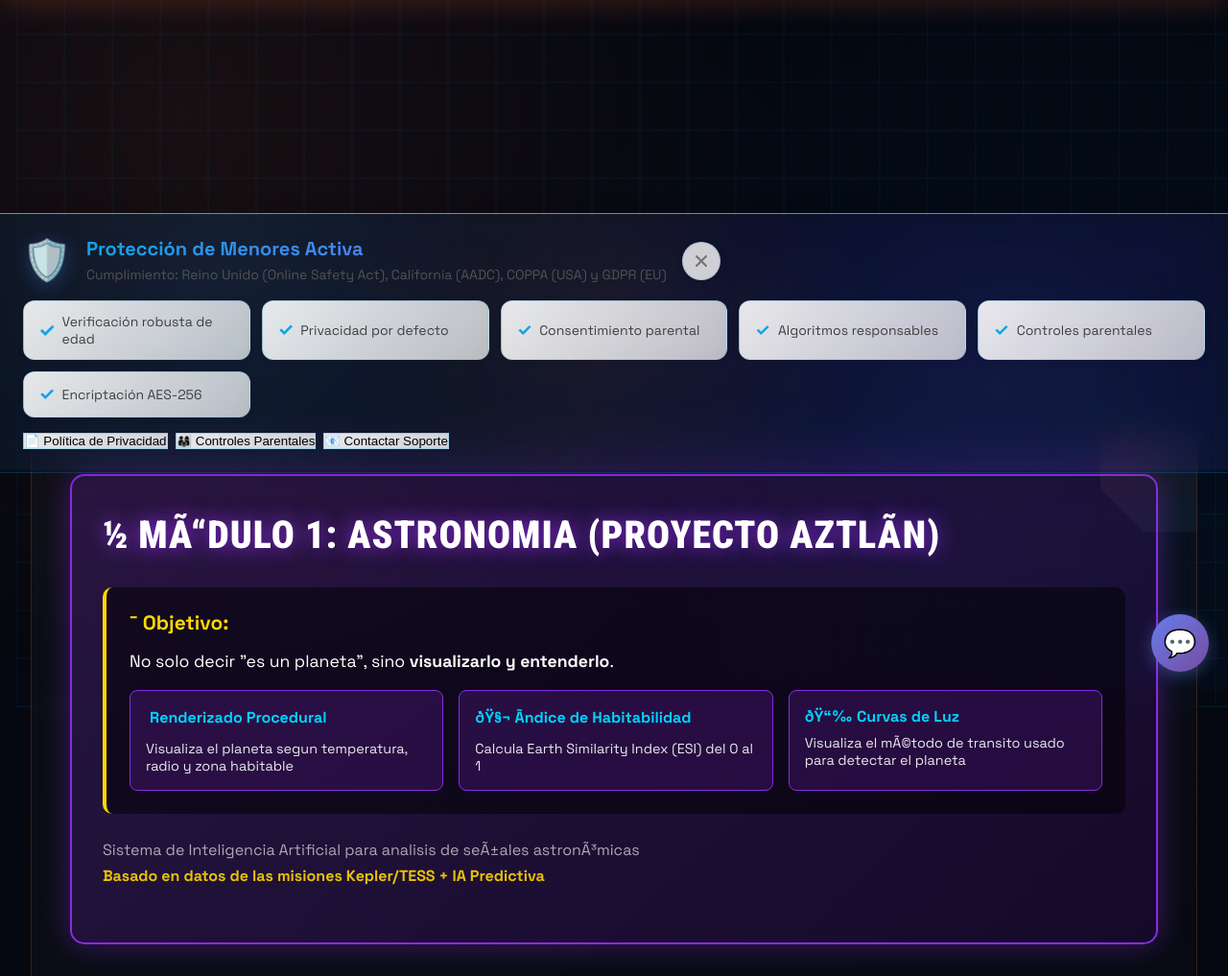
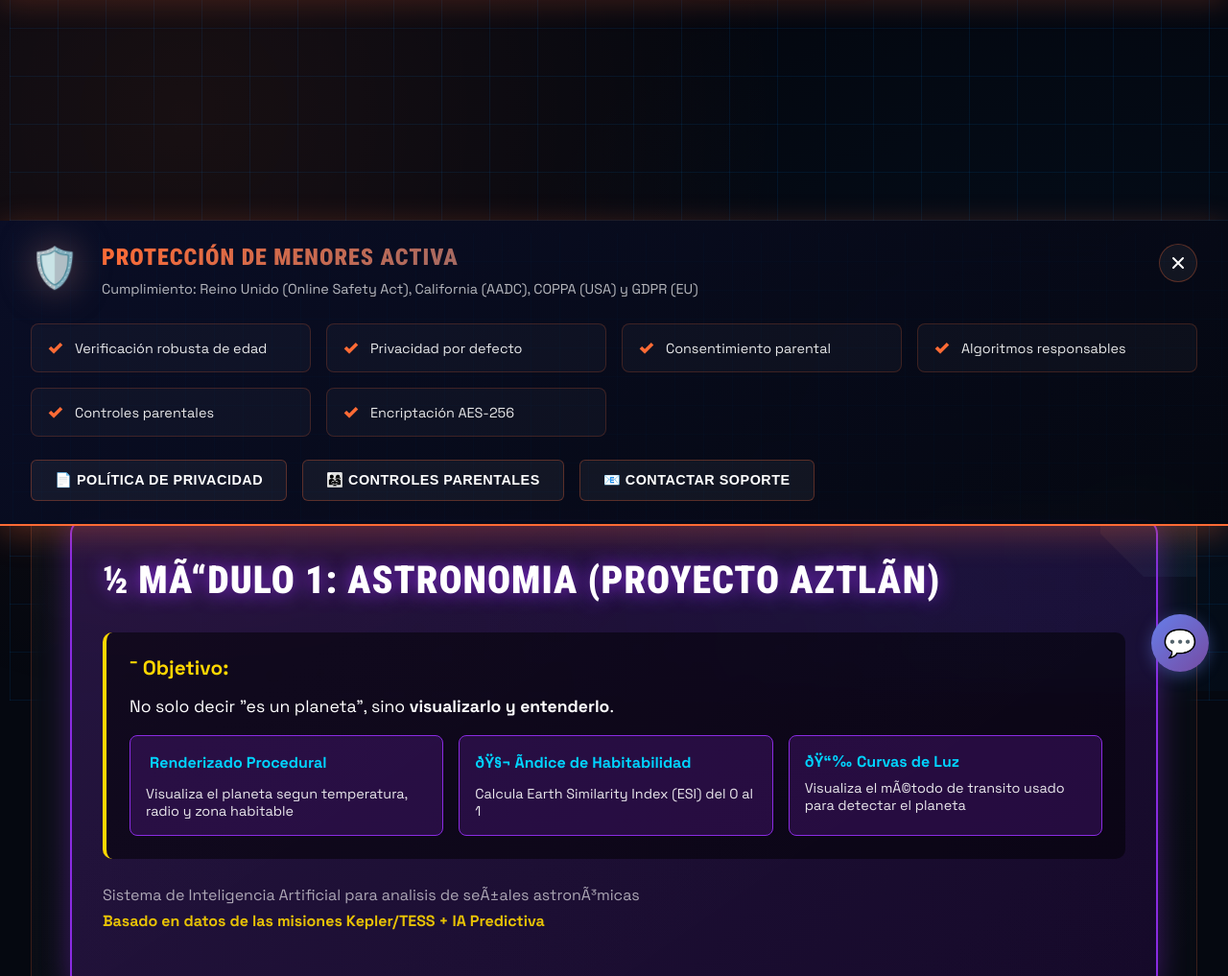
Before and after one commit to vicariant/aztlan-decode, a Flask app: page /astronomy in a window 1280 px wide. Shown: the part 80-1097 px from the top of the page at 96% size. Run offline with Flask 3, Linux system fonts and the light colour scheme; data comes from the database, SQL or seed files in the repository; data that the repository does not hold is empty; parts of the project's set-up code (start-up, migrations or seed data) failed here and were passed over.

Commit message:
FIX: Correcciones finales - Spider Charts import y Banner FTC/NASA

```diff
--- a/app.py
+++ b/app.py
@@ -121,16 +121,17 @@ def load_ai_models():
     global model, scaler, model_error
 
     try:
-        import joblib
-
         model_path = 'models/aztlan_model.pkl'
         scaler_path = 'models/aztlan_scaler.pkl'
 
         if not os.path.exists(model_path) or not os.path.exists(scaler_path):
             model_error = "[ADVERTENCIA] No se encontro el modelo de IA. Ejecuta train_model.py primero."
             print(model_error)
+            model = None
+            scaler = None
             return False
 
+        import joblib
         # Carga optimizada con mmap
         model = joblib.load(model_path, mmap_mode='r')
         scaler = joblib.load(scaler_path, mmap_mode='r')
@@ -141,6 +142,8 @@ def load_ai_models():
     except Exception as e:
         model_error = f"[ERROR] Error al cargar modelos: {str(e)}"
         print(model_error)
+        model = None
+        scaler = None
         return False
 
 def load_trident_system():
@@ -189,8 +192,7 @@ def load_enterprise_systems():
         print("[OK] Match Oracle cargado - Simulaciones de partidos disponibles")
 
         # 6. SPIDER CHARTS (Gráficas Radar)
-        from utils.spider_charts import chart_generator
-        spider_charts = chart_generator
+        from utils.spider_charts import spider_charts
         print("[OK] Spider Charts cargado - Visualizaciones radar disponibles")
 
         # 7. ADVANCED EXPORTER (PDF/Excel Profesional)
--- a/templates/components/compliance_banner.html
+++ b/templates/components/compliance_banner.html
@@ -1,4 +1,4 @@
-<!-- Professional Compliance Banner -->
+<!-- FTC/NASA Compliance Banner -->
 <div class="compliance-banner" id="complianceBanner">
     <div class="banner-container">
         <div class="banner-header">
@@ -42,13 +42,13 @@
         </div>
 
         <div class="banner-actions">
-            <button id="privacyBtn" class="btn btn-secondary btn-sm">
+            <button id="privacyBtn" class="btn">
                 📄 Política de Privacidad
             </button>
-            <button id="parentalBtn" class="btn btn-secondary btn-sm">
+            <button id="parentalBtn" class="btn">
                 👨‍👩‍👧 Controles Parentales
             </button>
-            <button id="supportBtn" class="btn btn-secondary btn-sm">
+            <button id="supportBtn" class="btn">
                 📧 Contactar Soporte
             </button>
         </div>
@@ -56,84 +56,40 @@
 </div>
 
 <style>
+/* FTC/NASA Mission Control Compliance Banner */
 .compliance-banner {
     position: fixed;
-    top: 72px;
+    top: 80px;
     left: 0;
     right: 0;
-    background: linear-gradient(135deg,
-        rgba(14, 165, 233, 0.03) 0%,
-        rgba(139, 92, 246, 0.03) 50%,
-        rgba(14, 165, 233, 0.03) 100%);
-    background-size: 200% 200%;
-    backdrop-filter: blur(20px) saturate(180%);
-    border-bottom: 1px solid rgba(14, 165, 233, 0.2);
-    box-shadow: 0 8px 32px rgba(0, 0, 0, 0.08),
-                inset 0 1px 0 rgba(255, 255, 255, 0.5);
+    background: linear-gradient(145deg, rgba(10, 14, 39, 0.98) 0%, rgba(5, 8, 16, 0.95) 100%);
+    backdrop-filter: blur(20px);
+    border-bottom: 2px solid #FF6B35;
+    box-shadow: 0 8px 32px rgba(255, 107, 53, 0.3);
     z-index: 999;
-    animation: slideDown 0.5s cubic-bezier(0.4, 0, 0.2, 1),
-               gradientShift 8s ease infinite;
-    max-height: 90vh;
+    animation: slideDown 0.5s cubic-bezier(0.4, 0, 0.2, 1);
+    max-height: 85vh;
     overflow-y: auto;
     position: relative;
 }
 
-/* Animated gradient background */
-@keyframes gradientShift {
-    0%, 100% { background-position: 0% 50%; }
-    50% { background-position: 100% 50%; }
-}
-
-/* Floating particles effect */
+/* Animated Tech Grid Background */
 .compliance-banner::before {
     content: '';
     position: absolute;
-    top: 0;
-    left: 0;
-    right: 0;
-    bottom: 0;
-    background-image:
-        radial-gradient(circle at 20% 30%, rgba(14, 165, 233, 0.15) 0%, transparent 50%),
-        radial-gradient(circle at 80% 70%, rgba(139, 92, 246, 0.15) 0%, transparent 50%),
-        radial-gradient(circle at 50% 50%, rgba(255, 107, 53, 0.1) 0%, transparent 40%);
-    animation: particleFloat 10s ease-in-out infinite;
+    inset: 0;
+    background:
+        linear-gradient(90deg, rgba(0, 102, 179, 0.08) 1px, transparent 1px),
+        linear-gradient(0deg, rgba(0, 102, 179, 0.08) 1px, transparent 1px);
+    background-size: 30px 30px;
+    animation: gridMove 15s linear infinite;
     pointer-events: none;
-    z-index: 0;
+    opacity: 0.5;
 }
 
-@keyframes particleFloat {
-    0%, 100% {
-        transform: translateY(0) scale(1);
-        opacity: 0.5;
-    }
-    50% {
-        transform: translateY(-10px) scale(1.05);
-        opacity: 0.8;
-    }
-}
-
-/* Shine effect */
-.compliance-banner::after {
-    content: '';
-    position: absolute;
-    top: -50%;
-    left: -50%;
-    width: 200%;
-    height: 200%;
-    background: linear-gradient(
-        45deg,
-        transparent 30%,
-        rgba(255, 255, 255, 0.1) 50%,
-        transparent 70%
-    );
-    animation: shine 6s ease-in-out infinite;
-    pointer-events: none;
-    z-index: 1;
-}
-
-@keyframes shine {
-    0% { transform: translateX(-100%) translateY(-100%) rotate(45deg); }
-    100% { transform: translateX(100%) translateY(100%) rotate(45deg); }
+@keyframes gridMove {
+    0% { transform: translate(0, 0); }
+    100% { transform: translate(30px, 30px); }
 }
 
 @keyframes slideDown {
@@ -159,105 +115,102 @@
 }
 
 .banner-container {
-    max-width: 1280px;
+    max-width: 1400px;
     margin: 0 auto;
-    padding: 1.5rem;
+    padding: 1.5rem 2rem;
     position: relative;
     z-index: 2;
 }
 
 .banner-header {
     display: flex;
-    align-items: center;
-    gap: 1rem;
-    margin-bottom: 1rem;
+    align-items: flex-start;
+    gap: 1.5rem;
+    margin-bottom: 1.5rem;
 }
 
 .banner-icon {
     font-size: 2.5rem;
     flex-shrink: 0;
+    filter: drop-shadow(0 0 15px rgba(255, 107, 53, 0.6));
     animation: iconPulse 3s ease-in-out infinite;
-    filter: drop-shadow(0 4px 8px rgba(14, 165, 233, 0.3));
 }
 
 @keyframes iconPulse {
     0%, 100% {
         transform: scale(1);
-        filter: drop-shadow(0 4px 8px rgba(14, 165, 233, 0.3));
+        filter: drop-shadow(0 0 15px rgba(255, 107, 53, 0.6));
     }
     50% {
         transform: scale(1.1);
-        filter: drop-shadow(0 6px 12px rgba(139, 92, 246, 0.4));
+        filter: drop-shadow(0 0 25px rgba(0, 102, 179, 0.8));
     }
 }
 
+.banner-header-text {
+    flex: 1;
+}
+
 .banner-header h3 {
-    color: var(--text-primary, #171717);
-    font-size: 1.25rem;
-    font-weight: 700;
-    margin: 0;
-    flex: 1;
-    background: linear-gradient(135deg, #0ea5e9 0%, #8b5cf6 100%);
+    font-family: 'Roboto Condensed', Arial, sans-serif;
+    font-size: 1.5rem;
+    font-weight: 900;
+    text-transform: uppercase;
+    letter-spacing: 1px;
+    margin: 0 0 0.5rem 0;
+    background: linear-gradient(135deg, #FF6B35, #0066B3);
     -webkit-background-clip: text;
     -webkit-text-fill-color: transparent;
     background-clip: text;
 }
 
 .banner-header p {
-    color: var(--text-secondary, #525252);
-    font-size: 0.875rem;
-    margin: 0.25rem 0 0 0;
-    line-height: 1.5;
+    color: rgba(255, 255, 255, 0.7);
+    font-size: 0.9rem;
+    margin: 0;
+    line-height: 1.6;
 }
 
 .banner-close {
-    background: rgba(255, 255, 255, 0.8);
-    border: 1px solid rgba(14, 165, 233, 0.2);
-    color: #737373;
-    font-size: 1.5rem;
-    width: 2.5rem;
-    height: 2.5rem;
+    width: 40px;
+    height: 40px;
+    background: rgba(255, 255, 255, 0.05);
+    border: 1px solid rgba(255, 107, 53, 0.3);
+    border-radius: 50%;
+    color: white;
     display: flex;
     align-items: center;
     justify-content: center;
     cursor: pointer;
-    border-radius: 50%;
-    transition: all 0.3s cubic-bezier(0.4, 0, 0.2, 1);
+    transition: all 0.3s ease;
     flex-shrink: 0;
-    box-shadow: 0 2px 8px rgba(0, 0, 0, 0.1);
 }
 
 .banner-close:hover {
-    background: linear-gradient(135deg, #ff6b35 0%, #0ea5e9 100%);
-    color: white;
-    transform: rotate(90deg) scale(1.1);
+    background: linear-gradient(135deg, #FF6B35, #0066B3);
     border-color: transparent;
-    box-shadow: 0 4px 16px rgba(255, 107, 53, 0.4);
+    transform: rotate(90deg) scale(1.15);
+    box-shadow: 0 0 25px rgba(255, 107, 53, 0.6);
 }
 
 .banner-features {
     display: grid;
-    grid-template-columns: repeat(auto-fit, minmax(200px, 1fr));
-    gap: 0.75rem;
-    margin: 1rem 0;
+    grid-template-columns: repeat(auto-fit, minmax(250px, 1fr));
+    gap: 1rem;
+    margin: 1.5rem 0;
 }
 
 .feature-item {
     display: flex;
     align-items: center;
-    gap: 0.5rem;
+    gap: 0.75rem;
     padding: 0.75rem 1rem;
-    background: linear-gradient(135deg,
-        rgba(255, 255, 255, 0.9) 0%,
-        rgba(255, 255, 255, 0.7) 100%);
-    backdrop-filter: blur(10px);
-    border: 1px solid rgba(14, 165, 233, 0.2);
-    border-radius: 12px;
-    font-size: 0.875rem;
-    color: var(--text-primary, #404040);
-    transition: all 0.3s cubic-bezier(0.4, 0, 0.2, 1);
-    cursor: default;
-    box-shadow: 0 2px 8px rgba(0, 0, 0, 0.05);
+    background: rgba(255, 255, 255, 0.03);
+    border: 1px solid rgba(255, 107, 53, 0.2);
+    border-radius: 8px;
+    font-size: 0.9rem;
+    color: rgba(255, 255, 255, 0.9);
+    transition: all 0.3s ease;
     position: relative;
     overflow: hidden;
 }
@@ -269,10 +222,7 @@
     left: -100%;
     width: 100%;
     height: 100%;
-    background: linear-gradient(90deg,
-        transparent 0%,
-        rgba(14, 165, 233, 0.1) 50%,
-        transparent 100%);
+    background: linear-gradient(90deg, transparent, rgba(255, 107, 53, 0.1), transparent);
     transition: left 0.5s ease;
 }
 
@@ -281,46 +231,38 @@
 }
 
 .feature-item:hover {
-    transform: translateY(-2px) scale(1.02);
-    border-color: rgba(14, 165, 233, 0.4);
-    box-shadow: 0 8px 24px rgba(14, 165, 233, 0.15);
+    border-color: #FF6B35;
+    background: rgba(255, 107, 53, 0.08);
+    transform: translateX(5px);
 }
 
 .feature-icon {
-    color: #0ea5e9;
-    font-weight: 700;
-    font-size: 1.1rem;
-    animation: checkBounce 2s ease-in-out infinite;
+    color: #FF6B35;
+    font-weight: 900;
+    font-size: 1.2rem;
 }
-
-@keyframes checkBounce {
-    0%, 100% { transform: scale(1); }
-    50% { transform: scale(1.2); }
-}
-
-.feature-item:nth-child(1) .feature-icon { animation-delay: 0s; }
-.feature-item:nth-child(2) .feature-icon { animation-delay: 0.2s; }
-.feature-item:nth-child(3) .feature-icon { animation-delay: 0.4s; }
-.feature-item:nth-child(4) .feature-icon { animation-delay: 0.6s; }
-.feature-item:nth-child(5) .feature-icon { animation-delay: 0.8s; }
-.feature-item:nth-child(6) .feature-icon { animation-delay: 1s; }
 
 .banner-actions {
     display: flex;
-    gap: 0.75rem;
+    gap: 1rem;
     flex-wrap: wrap;
     margin-top: 1.5rem;
 }
 
 .banner-actions .btn {
+    padding: 0.75rem 1.5rem;
+    background: rgba(255, 255, 255, 0.05);
+    border: 1px solid rgba(255, 107, 53, 0.3);
+    border-radius: 6px;
+    color: white;
+    font-weight: 600;
+    font-size: 0.9rem;
+    text-transform: uppercase;
+    letter-spacing: 0.5px;
+    cursor: pointer;
+    transition: all 0.3s ease;
     position: relative;
     overflow: hidden;
-    transition: all 0.3s cubic-bezier(0.4, 0, 0.2, 1);
-    border: 1px solid rgba(14, 165, 233, 0.3);
-    background: linear-gradient(135deg,
-        rgba(255, 255, 255, 0.9) 0%,
-        rgba(255, 255, 255, 0.8) 100%);
-    backdrop-filter: blur(10px);
 }
 
 .banner-actions .btn::before {
@@ -331,11 +273,9 @@
     width: 0;
     height: 0;
     border-radius: 50%;
-    background: radial-gradient(circle,
-        rgba(14, 165, 233, 0.2) 0%,
-        transparent 70%);
+    background: radial-gradient(circle, rgba(255, 107, 53, 0.3), transparent);
     transform: translate(-50%, -50%);
-    transition: width 0.5s ease, height 0.5s ease;
+    transition: width 0.4s ease, height 0.4s ease;
 }
 
 .banner-actions .btn:hover::before {
@@ -344,74 +284,15 @@
 }
 
 .banner-actions .btn:hover {
+    background: linear-gradient(135deg, #FF6B35, #0066B3);
+    border-color: transparent;
     transform: translateY(-2px);
-    border-color: rgba(14, 165, 233, 0.5);
-    box-shadow: 0 8px 24px rgba(14, 165, 233, 0.2);
-}
-
-.banner-actions {
-    display: flex;
-    gap: 0.5rem;
-    flex-wrap: wrap;
-    margin-top: 1rem;
-}
-
-/* Dark Mode Styles */
-[data-theme="dark"] .compliance-banner {
-    background: linear-gradient(135deg,
-        rgba(14, 165, 233, 0.08) 0%,
-        rgba(139, 92, 246, 0.08) 50%,
-        rgba(14, 165, 233, 0.08) 100%);
-    border-bottom-color: rgba(14, 165, 233, 0.3);
-    box-shadow: 0 8px 32px rgba(0, 0, 0, 0.3),
-                inset 0 1px 0 rgba(255, 255, 255, 0.1);
-}
-
-[data-theme="dark"] .compliance-banner::before {
-    background-image:
-        radial-gradient(circle at 20% 30%, rgba(14, 165, 233, 0.25) 0%, transparent 50%),
-        radial-gradient(circle at 80% 70%, rgba(139, 92, 246, 0.25) 0%, transparent 50%),
-        radial-gradient(circle at 50% 50%, rgba(255, 107, 53, 0.15) 0%, transparent 40%);
-}
-
-[data-theme="dark"] .feature-item {
-    background: linear-gradient(135deg,
-        rgba(255, 255, 255, 0.05) 0%,
-        rgba(255, 255, 255, 0.02) 100%);
-    border-color: rgba(14, 165, 233, 0.3);
-    color: var(--text-primary, #fafafa);
-}
-
-[data-theme="dark"] .feature-item:hover {
-    background: linear-gradient(135deg,
-        rgba(14, 165, 233, 0.15) 0%,
-        rgba(139, 92, 246, 0.15) 100%);
-    border-color: rgba(14, 165, 233, 0.5);
-    box-shadow: 0 8px 24px rgba(14, 165, 233, 0.3);
-}
-
-[data-theme="dark"] .banner-actions .btn {
-    background: linear-gradient(135deg,
-        rgba(255, 255, 255, 0.05) 0%,
-        rgba(255, 255, 255, 0.02) 100%);
-    border-color: rgba(14, 165, 233, 0.3);
-    color: var(--text-primary, #fafafa);
-}
-
-[data-theme="dark"] .banner-actions .btn:hover {
-    border-color: rgba(14, 165, 233, 0.6);
-    box-shadow: 0 8px 24px rgba(14, 165, 233, 0.4);
-}
-
-[data-theme="dark"] .banner-close {
-    background: rgba(0, 0, 0, 0.3);
-    border-color: rgba(14, 165, 233, 0.3);
-    color: #fafafa;
+    box-shadow: 0 8px 20px rgba(255, 107, 53, 0.4);
 }
 
 @media (max-width: 768px) {
     .compliance-banner {
-        top: 64px;
+        top: 80px;
     }
 
     .banner-container {
@@ -419,17 +300,19 @@
     }
 
     .banner-header {
-        flex-wrap: wrap;
+        flex-direction: column;
+        gap: 1rem;
     }
 
     .banner-close {
-        order: -1;
-        margin-left: auto;
+        position: absolute;
+        top: 1rem;
+        right: 1rem;
     }
 
     .banner-features {
         grid-template-columns: 1fr;
-        gap: 0.5rem;
+        gap: 0.75rem;
     }
 
     .banner-actions {
@@ -438,85 +321,52 @@
 
     .banner-actions .btn {
         width: 100%;
-        justify-content: center;
-    }
-}
-
-@media (max-width: 480px) {
-    .banner-container {
-        padding: 0.75rem;
-    }
-
-    .banner-icon {
-        font-size: 1.5rem;
-    }
-
-    .banner-header h3 {
-        font-size: 1.125rem;
     }
 }
 </style>
 
 <script>
-// Esperar a que el DOM esté listo
 document.addEventListener('DOMContentLoaded', function() {
-    var banner = document.getElementById('complianceBanner');
-    var closeBtn = document.getElementById('closeBannerBtn');
-    var privacyBtn = document.getElementById('privacyBtn');
-    var parentalBtn = document.getElementById('parentalBtn');
-    var supportBtn = document.getElementById('supportBtn');
+    const banner = document.getElementById('complianceBanner');
+    const closeBtn = document.getElementById('closeBannerBtn');
+    const privacyBtn = document.getElementById('privacyBtn');
+    const parentalBtn = document.getElementById('parentalBtn');
+    const supportBtn = document.getElementById('supportBtn');
 
-    // Verificar si el banner ya fue cerrado
-    var bannerClosed = localStorage.getItem('complianceBannerClosed');
-    if (bannerClosed === 'true' && banner) {
+    // Check if banner should be shown
+    if (localStorage.getItem('bannerClosed') === 'true') {
         banner.style.display = 'none';
     }
 
-    // Función para cerrar el banner
+    // Close banner
     if (closeBtn) {
-        closeBtn.addEventListener('click', function(e) {
-            e.preventDefault();
-            if (banner) {
-                banner.style.animation = 'slideUp 0.3s cubic-bezier(0.4, 0, 0.2, 1)';
-                setTimeout(function() {
-                    banner.style.display = 'none';
-                    localStorage.setItem('complianceBannerClosed', 'true');
-                }, 300);
-            }
+        closeBtn.addEventListener('click', function() {
+            banner.style.animation = 'slideUp 0.4s ease-out forwards';
+            setTimeout(() => {
+                banner.style.display = 'none';
+                localStorage.setItem('bannerClosed', 'true');
+            }, 400);
         });
     }
 
-    // Botón política de privacidad
+    // Privacy policy
     if (privacyBtn) {
         privacyBtn.addEventListener('click', function() {
-            alert('📄 Política de Privacidad\n\n' +
-                  '🔒 Protegemos tus datos con:\n' +
-                  '  • Encriptación AES-256\n' +
-                  '  • Sin venta de datos a terceros\n' +
-                  '  • Control total sobre tu información\n' +
-                  '  • Cumplimiento GDPR, COPPA, AADC\n\n' +
-                  '📧 Para más información: privacy@aztlan-decode.com');
+            window.open('/privacy', '_blank');
         });
     }
 
-    // Botón controles parentales
+    // Parental controls
     if (parentalBtn) {
         parentalBtn.addEventListener('click', function() {
-            alert('👨‍👩‍👧 Controles Parentales\n\n' +
-                  '⚙️ Configura:\n' +
-                  '  • Límites de tiempo de uso\n' +
-                  '  • Filtros de contenido\n' +
-                  '  • Monitoreo de actividad\n' +
-                  '  • Reportes semanales\n\n' +
-                  '📧 Contacta soporte para activarlos:\n' +
-                  '   parental@aztlan-decode.com');
+            window.open('/parental-controls', '_blank');
         });
     }
 
-    // Botón contactar soporte
+    // Support
     if (supportBtn) {
         supportBtn.addEventListener('click', function() {
-            window.location.href = 'mailto:support@aztlan-decode.com?subject=Consulta sobre Protección de Menores';
+            window.location.href = 'mailto:support@aztlandecode.com?subject=Consulta de Compliance';
         });
     }
 });
```
